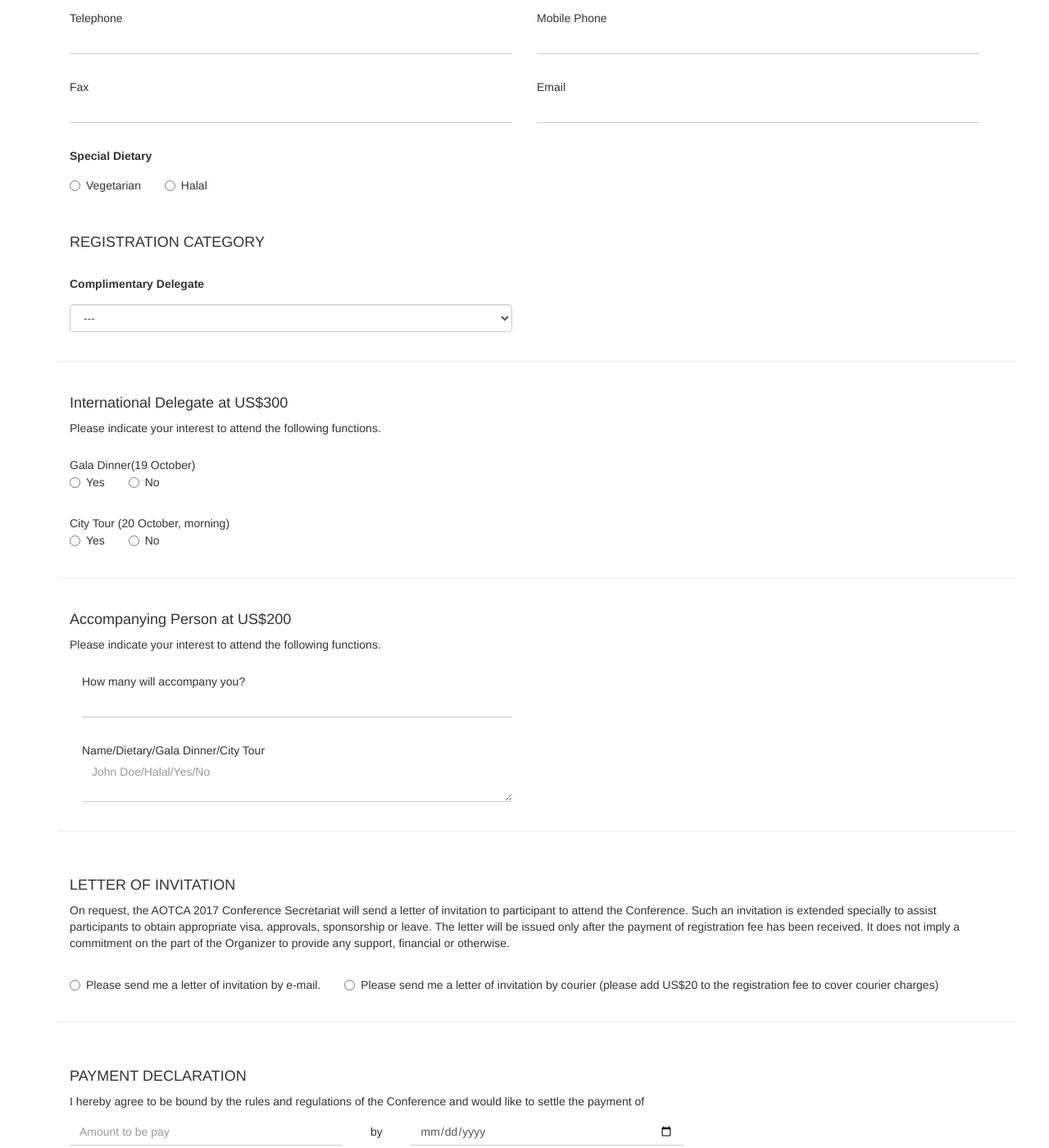
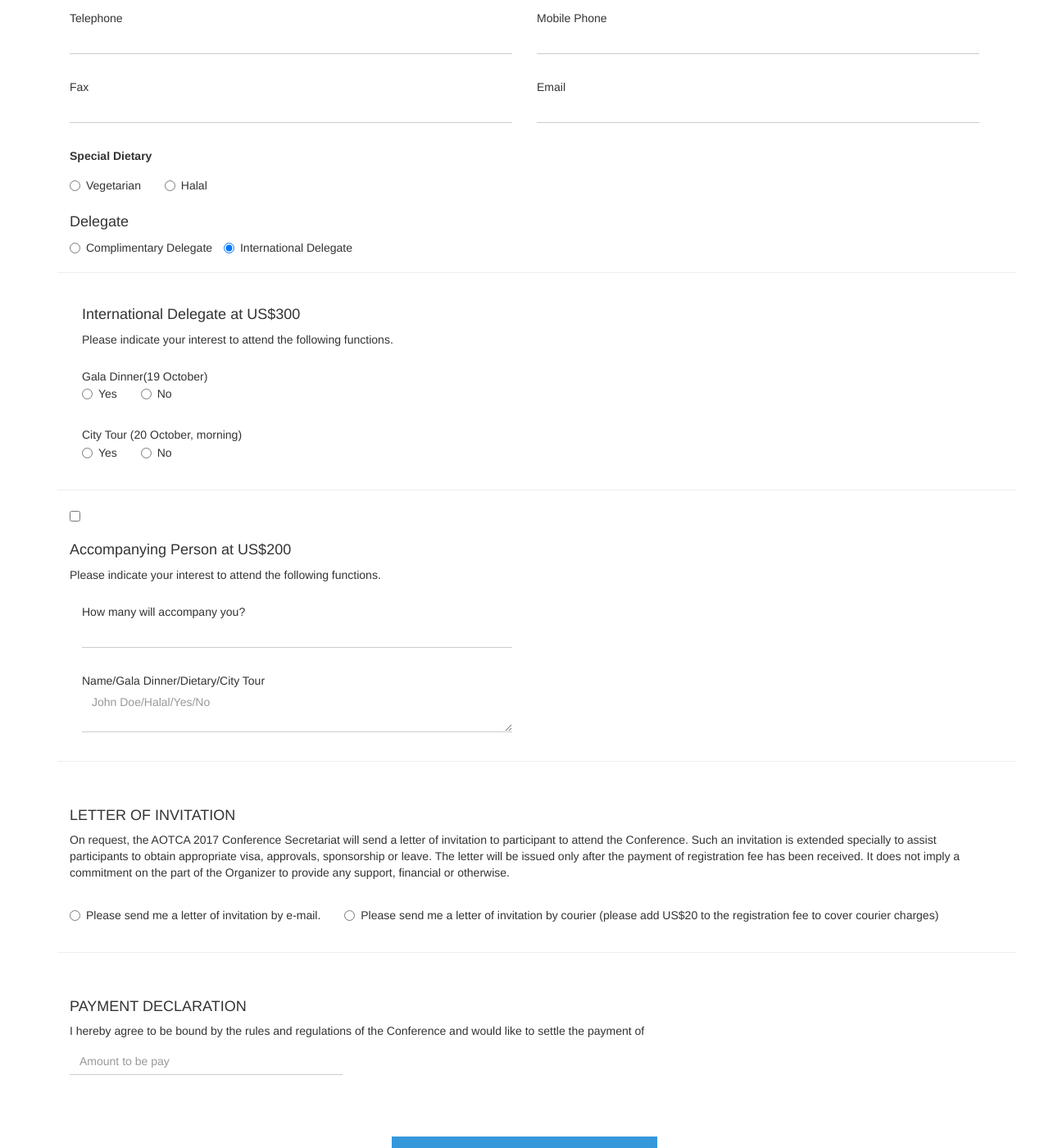
Before and after one commit to aotca2017/aotca2017international, a Jekyll site: the page built from index.html, in a window 1280 px wide and 1400 px high, scrolled down 808 px. Shown: the whole window at 82% size. Built offline with Jekyll 4.4.1, drawn with Linux system fonts in a browser that asks for light colours.

Commit message:
Update delegate function

```diff
--- a/_includes/content.html
+++ b/_includes/content.html
@@ -100,7 +100,18 @@
             <input class="hidden radioListValue" name="entry.1073172025" id="entry.1073172025" value="">
         </div>
 
-        <div class="form-item officer clearfix col-md-6">
+        <div class="registration-container radioListGroup">
+            <div class="col-md-12">
+                <h4 class="form-header">Delegate</h4>
+                <label class="radio-inline">
+                    <input class="radioGroup" type="radio" name="radioGroup" value="1" required>Complimentary Delegate
+                </label>
+                <label class="radio-inline">
+                    <input class="radioGroup" type="radio" name="radioGroup" checked="checked" value="2">International Delegate
+                </label>
+            </div>
+
+            <div id="formChoice1" class="formChoice form-item officer clearfix col-md-6" style="display: none">
                 <h2 class="form-header">REGISTRATION CATEGORY</h2>
                 <span class="content-title stylized-header">Complimentary Delegate</span>
                 <select class="form-control " required="" id="entry.805758344" name="entry.805758344" class="menu-select" aria-required="true" aria-invalid="false">
@@ -119,7 +130,7 @@
 
             <hr class="hr col-md-12"/>
 
-
+            <div id="formChoice2" class="formChoice delegate clearfix col-md-12">
                 <div class="form-item header-bottom clearfix col-md-12">
                     <h2 class="form-header stylized-header">International Delegate at US$300</h2>
                     <p class="content-description">Please indicate your interest to attend the following functions.</p>
@@ -146,24 +157,27 @@
                     </label>
                     <input class="hidden radioListValue" name="entry.1612703363" id="entry.1612703363" value="">
                 </div>
+            </div>
 
-
-
+        </div>
         <hr class="hr col-md-12"/>
         <div class="additional-person-container">
             <div class="form-item header-bottom clearfix col-md-12">
+                <div class="accompanyCheckBox">
+                    <input type="checkbox" value="200">
+                </div>
                 <h2 class="form-header stylized-header">Accompanying Person at US$200</h2>
                 <p class="content-description">Please indicate your interest to attend the following functions.</p>
             </div>
             <div class="additional-person-list col-md-12">
                 <div class="form-item clearfix col-md-6">
-                    <span class="content-title stylized-header">How many will accompany you? </span>
+                    <span class="content-title stylized-header">How many will accompany you?</span>
                     <input class="content-input form-control" name="entry.350075210" id="entry.350075210" autocomplete="off" required type="number" value="" aria-required="true" aria-invalid="false">
                 </div>
             </div>
             <div class="additional-person-list col-md-12">
                 <div class="form-item clearfix col-md-6">
-                    <span class="content-title stylized-header">Name/Dietary/Gala Dinner/City Tour</span>
+                    <span class="content-title stylized-header">Name/Gala Dinner/Dietary/City Tour</span>
                     <textarea class="content-input form-control" placeholder="John Doe/Halal/Yes/No" name="entry.902056822" id="entry.902056822" autocomplete="off" required type="text" value="" aria-required="true" aria-invalid="false"></textarea>
                 </div>
             </div>
@@ -173,16 +187,10 @@
 
         <hr class="hr col-md-12"/>
 
-
-
-
         <div class="form-item letter-invitation clearfix col-md-12">
             <h2 class="form-header stylized-header">LETTER OF INVITATION</h2>
             <p class="form-description">On request, the AOTCA 2017 Conference Secretariat will send a letter of invitation to participant to attend the Conference.  Such an invitation is extended specially to assist participants to obtain appropriate visa, approvals, sponsorship or leave.  The letter will be issued only after the payment of registration fee has been received.  It does not imply a commitment on the part of the Organizer to provide any support, financial or otherwise. </p>
             <br/>
-
-
-
             <label class="radio-inline">
                 <input class="letterInvitation" type="radio" name="letterInvitation" value="Send Invitation via Email" required>Please send me a letter of invitation by e-mail.
             </label>
@@ -199,9 +207,7 @@
         <div class="form-item  clearfix col-md-12">
             <h2 class="form-header stylized-header">PAYMENT DECLARATION</h2>
             <p class="form-description">I hereby agree to be bound by the rules and regulations of the Conference and would like to settle the payment of</p>
-            <input class="content-input declaration form-control" placeholder="Amount to be pay" name="entry.2019220793" id="entry.2019220793" autocomplete="off" required type="number" value="" aria-required="true" aria-invalid="false">
-            <span class="separator">by</span>
-            <input class="content-input declaration form-control" placeholder="" name="entry.135134335" id="entry.135134335" autocomplete="off" required type="date" value="" aria-required="true" aria-invalid="false">
+            <input id="totalDeclaration" class="content-input declaration form-control" placeholder="Amount to be pay" name="entry.2019220793" id="entry.2019220793" autocomplete="off" required type="number" value="" aria-required="true" aria-invalid="false">
         </div>
 
         <div class="content-button-container col-md-12">
--- a/js/main.js
+++ b/js/main.js
@@ -22,7 +22,6 @@ $(".delegateTour[name='delegateTour']").click(function () {
 
 });
 
-
 $(".letterInvitation[name='letterInvitation']").click(function () {
     var radioListValue = this.value;
     $(".letter-invitation .radioListValue").val(radioListValue);
@@ -44,3 +43,11 @@ $("#hidden_iframe").on('load',function () {
         $("#myModal").modal('hide');
     }, 2000);
 });
+
+
+$(".radioGroup[name$='radioGroup']").click(function() {
+    var test = $(this).val();
+
+    $("div.formChoice").hide();
+    $("#formChoice" + test).show();
+});
```
Lines whose indentation alone changed are shown as unchanged.
